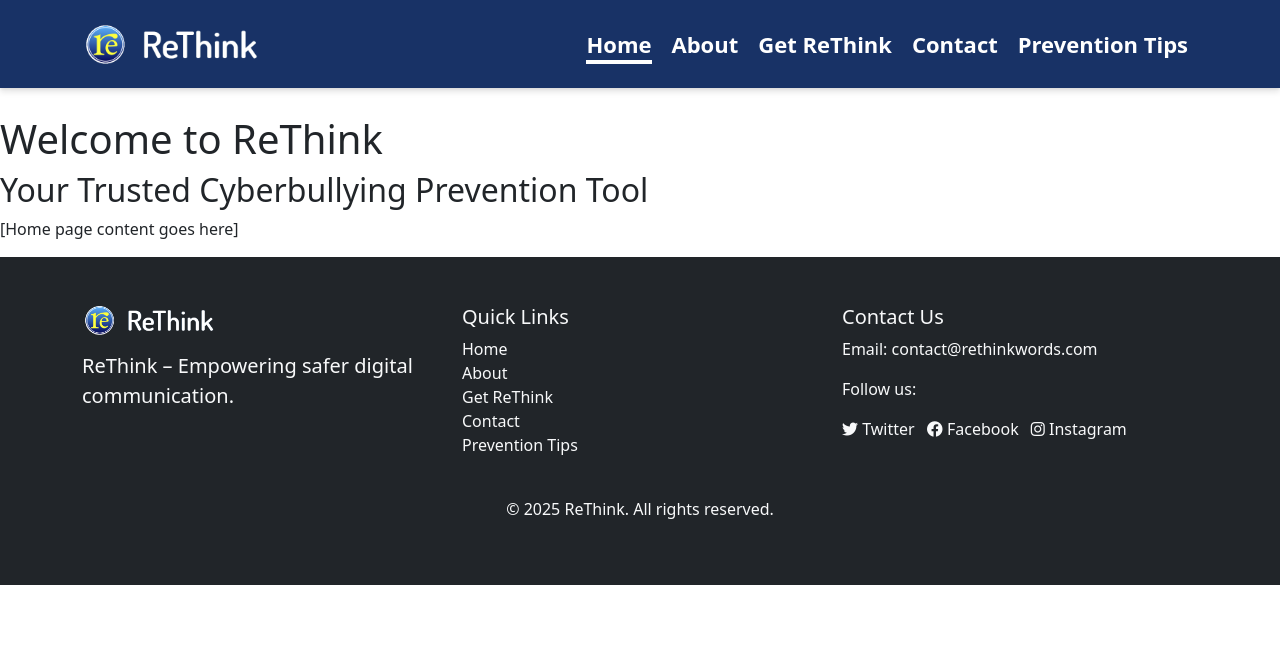
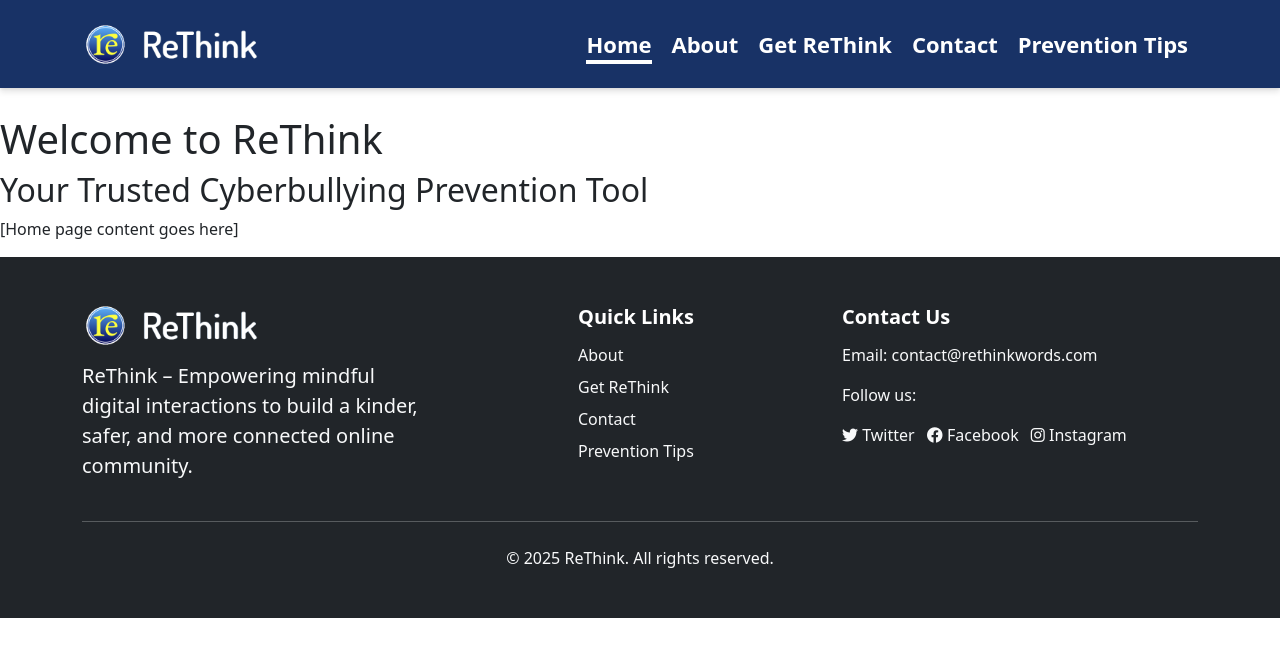
Before and after one commit to kishankumar2607/ReThink_Website, a plain HTML site: page index.html in a window 1280 px wide. Drawn offline with nearby package versions, Linux system fonts and the light colour scheme.

Commit message:
created footer

```diff
--- a/css/styles.css
+++ b/css/styles.css
@@ -28,7 +28,7 @@
   box-shadow: 0 4px 6px rgba(0, 0, 0, 0.1), 0 1px 3px rgba(0, 0, 0, 0.08);
 }
 
-  .header-div{
+.header-div {
   display: flex;
   justify-content: space-between;
   align-items: center;
@@ -132,3 +132,27 @@
 main {
   margin-top: 115px;
 }
+
+/* main div design  Ends*/
+
+/* footer style */
+
+.footer-logo {
+  width: 200px;
+  height: auto;
+}
+
+.footer-header {
+  font-size: 20px;
+  font-weight: 700;
+  color: #ffffff;
+  margin-bottom: 14px;
+}
+
+.quick-links {
+  padding-left: 8rem !important;
+}
+
+.quick-links ul li {
+  padding-bottom: 0.5rem !important;
+}
--- a/index.html
+++ b/index.html
@@ -61,48 +61,87 @@
     <main>
       <h1>Welcome to ReThink</h1>
       <h2>Your Trusted Cyberbullying Prevention Tool</h2>
-      <!-- Insert your full 1000-word homepage content here -->
       <p>[Home page content goes here]</p>
     </main>
     <footer class="bg-dark text-light py-5">
       <div class="container">
         <div class="row">
-            <!-- Column 1: Logo and Slogan -->
           <div class="col-md-4 mb-4 mb-md-0">
-              <img src="images/logo.png" alt="ReThink Logo" style="width: 150px;">
-              <p class="mt-3 lead">
-                ReThink – Empowering safer digital communication.
+            <img src="images/logo.png" alt="ReThink Logo" class="footer-logo" />
+            <p class="mt-3 lead fw-normal">
+              ReThink – Empowering mindful digital interactions to build a
+              kinder, safer, and more connected online community.
             </p>
           </div>
-            <!-- Column 2: Quick Links -->
-            <div class="col-md-4 mb-4 mb-md-0">
-              <h5>Quick Links</h5>
+          <div class="col-md-4 mb-4 mb-md-0 quick-links">
+            <h5 class="footer-header">Quick Links</h5>
             <ul class="list-unstyled">
-                <li><a href="index.html" class="text-light text-decoration-none">Home</a></li>
-                <li><a href="about.html" class="text-light text-decoration-none">About</a></li>
-                <li><a href="get-rethink.html" class="text-light text-decoration-none">Get ReThink</a></li>
-                <li><a href="contact.html" class="text-light text-decoration-none">Contact</a></li>
-                <li><a href="cyberbullying-tips.html" class="text-light text-decoration-none">Prevention Tips</a></li>
+              <li>
+                <a href="about.html" class="text-light text-decoration-none"
+                  >About</a
+                >
+              </li>
+              <li>
+                <a
+                  href="get-rethink.html"
+                  class="text-light text-decoration-none"
+                  >Get ReThink</a
+                >
+              </li>
+              <li>
+                <a href="contact.html" class="text-light text-decoration-none"
+                  >Contact</a
+                >
+              </li>
+              <li>
+                <a
+                  href="cyberbullying-tips.html"
+                  class="text-light text-decoration-none"
+                  >Prevention Tips</a
+                >
+              </li>
             </ul>
           </div>
-            <!-- Column 3: Contact & Social -->
           <div class="col-md-4">
-              <h5>Contact Us</h5>
-              <p>Email: <a href="mailto:contact@rethinkwords.com" class="text-light text-decoration-none">contact@rethinkwords.com</a></p>
+            <h5 class="footer-header">Contact Us</h5>
+            <p>
+              Email:
+              <a
+                href="mailto:contact@rethinkwords.com"
+                class="text-light text-decoration-none"
+                >contact@rethinkwords.com</a
+              >
+            </p>
             <p>Follow us:</p>
-              <a href="https://twitter.com/ReThinkWords" class="text-light me-2 text-decoration-none">
+            <a
+              href="https://twitter.com/ReThinkWords"
+              target="_blank"
+              rel="noopener noreferrer"
+              class="text-light me-2 text-decoration-none"
+            >
               <i class="fab fa-twitter"></i> Twitter
             </a>
-              <a href="https://facebook.com/ReThinkWords" class="text-light me-2 text-decoration-none">
+            <a
+              href="https://facebook.com/ReThinkWords"
+              target="_blank"
+              rel="noopener noreferrer"
+              class="text-light me-2 text-decoration-none"
+            >
               <i class="fab fa-facebook"></i> Facebook
             </a>
-              <a href="https://instagram.com/ReThinkWords" class="text-light text-decoration-none">
+            <a
+              href="https://instagram.com/ReThinkWords"
+              target="_blank"
+              rel="noopener noreferrer"
+              class="text-light text-decoration-none"
+            >
               <i class="fab fa-instagram"></i> Instagram
             </a>
           </div>
         </div>
+        <hr class="my-4" />
         <div class="text-center mt-4">
-            <p>&copy; 2025 ReThink. All rights reserved.</p>
+          <p class="mb-0">&copy; 2025 ReThink. All rights reserved.</p>
         </div>
       </div>
     </footer>
```
Lines whose indentation alone changed are shown as unchanged.
